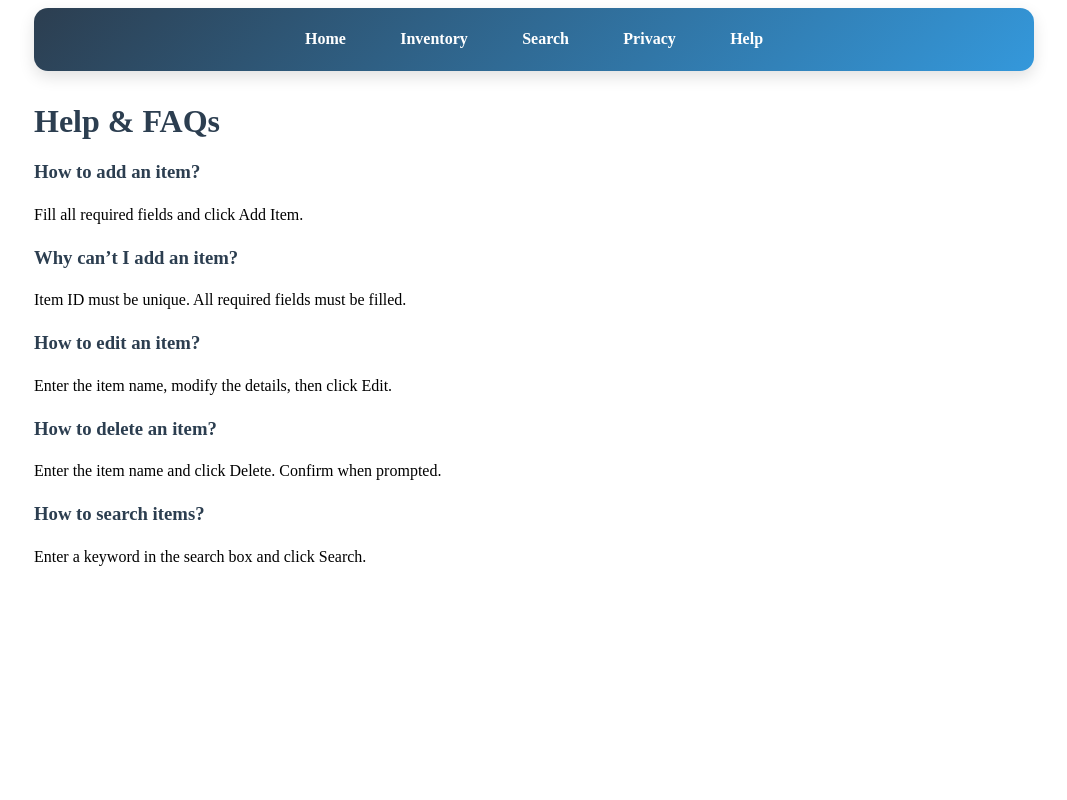
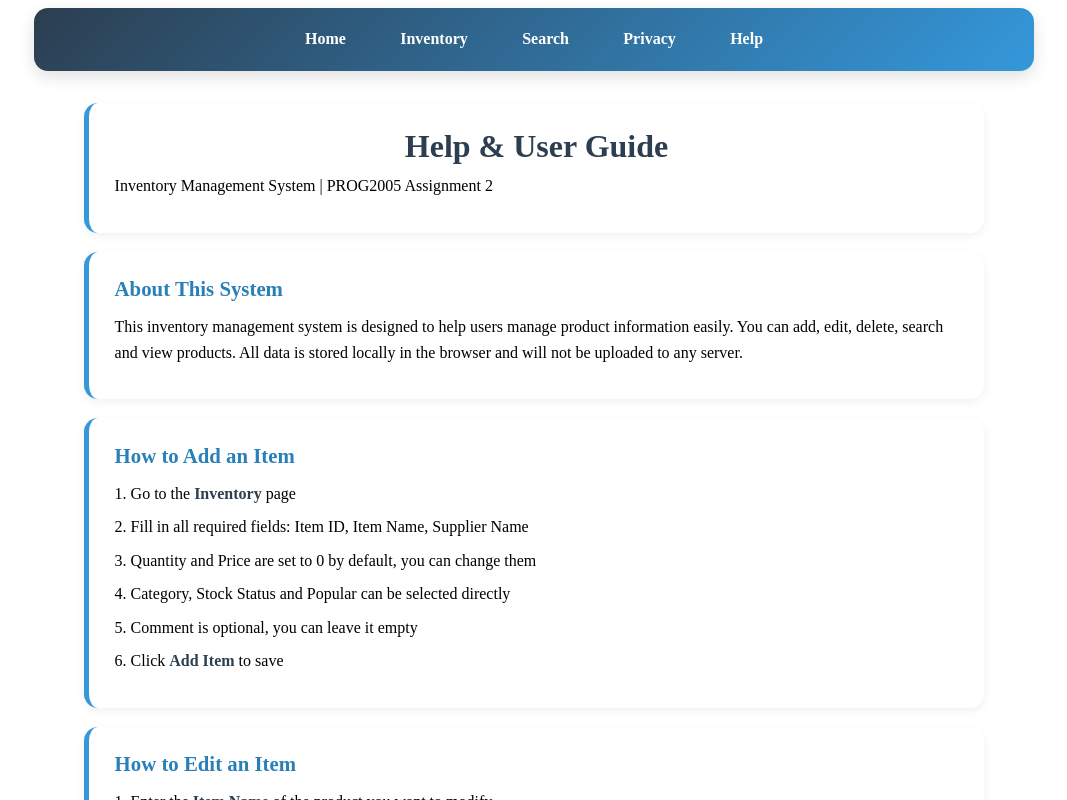
Before and after one commit to TCFeatherDute/24833170_PMS_A2, an Angular app in the folder Part2/inventory-angular/: page /help in a window 1280 px wide. Shown: the top 800 px of the page, without its empty margins (106-1173 px from the left). Built offline with nearby package versions, Linux system fonts and the light colour scheme.

Commit message:
- Beautify the help page by adopting a unified card style, adding detailed usage tutorials, function explanations, common error explanations, and precautions, to improve page completeness and user experience.

```diff
--- a/Part2/inventory-angular/src/app/features/help/help.css
+++ b/Part2/inventory-angular/src/app/features/help/help.css
@@ -1,4 +1,39 @@
-h1 { color: #2c3e50; }
-.faq { margin-top: 1rem; }
-h3 { margin-top: 1.2rem; color: #2c3e50; }
-p { margin: 0.3rem 0 1rem 0; line-height: 1.6; }
+.help-page {
+  max-width: 900px;
+  margin: 0 auto;
+  padding: 0 1rem 2rem;
+  display: flex;
+  flex-direction: column;
+  gap: 1.2rem;
+}
+
+.card {
+  background: #fff;
+  padding: 1.6rem;
+  border-radius: 14px;
+  box-shadow: 0 3px 10px rgba(0,0,0,0.06);
+  border-left: 5px solid #3498db;
+}
+
+.card h1 {
+  text-align: center;
+  margin: 0 0 0.4rem;
+  color: #2c3e50;
+}
+
+.card h2 {
+  margin: 0 0 0.8rem;
+  color: #2980b9;
+  font-size: 1.3rem;
+}
+
+.card p {
+  margin: 0.5rem 0;
+  line-height: 1.6;
+  font-size: 1rem;
+}
+
+strong {
+  color: #2c3e50;
+  font-weight: 600;
+}
--- a/Part2/inventory-angular/src/app/features/help/help.html
+++ b/Part2/inventory-angular/src/app/features/help/help.html
@@ -1,18 +1,66 @@
-<h1>{{ title }}</h1>
+<div class="help-page">
+  <div class="card">
+    <h1>Help & User Guide</h1>
+    <p>Inventory Management System | PROG2005 Assignment 2</p>
+  </div>
 
-<div class="faq">
-  <h3>How to add an item?</h3>
-  <p>Fill all required fields and click Add Item.</p>
+  <div class="card">
+    <h2>About This System</h2>
+    <p>This inventory management system is designed to help users manage product information easily.
+      You can add, edit, delete, search and view products. All data is stored locally in the browser
+      and will not be uploaded to any server.</p>
+  </div>
 
-  <h3>Why can’t I add an item?</h3>
-  <p>Item ID must be unique. All required fields must be filled.</p>
+  <div class="card">
+    <h2>How to Add an Item</h2>
+    <p>1. Go to the <strong>Inventory</strong> page</p>
+    <p>2. Fill in all required fields: Item ID, Item Name, Supplier Name</p>
+    <p>3. Quantity and Price are set to 0 by default, you can change them</p>
+    <p>4. Category, Stock Status and Popular can be selected directly</p>
+    <p>5. Comment is optional, you can leave it empty</p>
+    <p>6. Click <strong>Add Item</strong> to save</p>
+  </div>
 
-  <h3>How to edit an item?</h3>
-  <p>Enter the item name, modify the details, then click Edit.</p>
+  <div class="card">
+    <h2>How to Edit an Item</h2>
+    <p>1. Enter the <strong>Item Name</strong> of the product you want to modify</p>
+    <p>2. Change the information you want to update</p>
+    <p>3. Click <strong>Edit Item</strong></p>
+    <p>4. The system will update the item matching the name</p>
+  </div>
 
-  <h3>How to delete an item?</h3>
-  <p>Enter the item name and click Delete. Confirm when prompted.</p>
+  <div class="card">
+    <h2>How to Delete an Item</h2>
+    <p>1. Enter the <strong>Item Name</strong> of the product you want to delete</p>
+    <p>2. Click <strong>Delete Item</strong></p>
+    <p>3. Confirm the deletion in the pop-up window</p>
+    <p>4. The item will be removed permanently</p>
+  </div>
 
-  <h3>How to search items?</h3>
-  <p>Enter a keyword in the search box and click Search.</p>
+  <div class="card">
+    <h2>How to Search Items</h2>
+    <p>1. Go to the <strong>Search</strong> page</p>
+    <p>2. Enter any keyword in the search box</p>
+    <p>3. Click <strong>Search</strong> to find matching items</p>
+    <p>4. Click <strong>Popular Items</strong> to view popular products</p>
+  </div>
+
+  <div class="card">
+    <h2>Common Error Explanations</h2>
+    <p><strong>"All fields except Comment are required!"</strong><br>
+    → Item ID, Item Name, Supplier Name cannot be empty.</p>
+    <p><strong>"Item ID already exists!"</strong><br>
+    → This ID has been used, please use a new unique ID.</p>
+    <p><strong>"Item not found"</strong><br>
+    → The item name you entered does not exist in the system.</p>
+  </div>
+
+  <div class="card">
+    <h2>Notes</h2>
+    <p>• All data is temporary and stored only in the service</p>
+    <p>• Refreshing the page will restore the default 20 items</p>
+    <p>• Item ID must be unique to avoid conflict</p>
+    <p>• All forms support real‑time input and immediate operation</p>
+    <p>• The interface is responsive and user‑friendly</p>
+  </div>
 </div>
```
